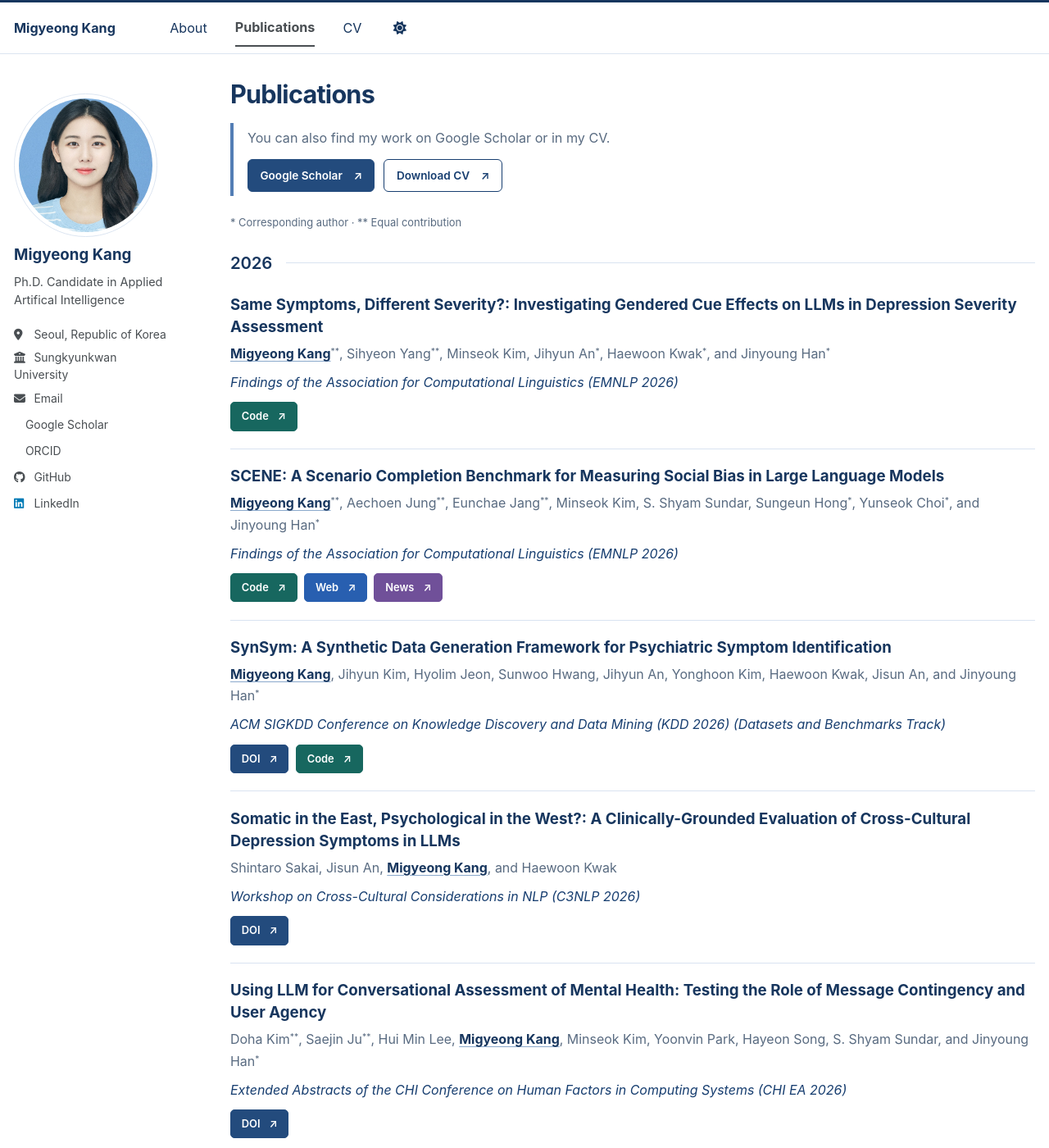
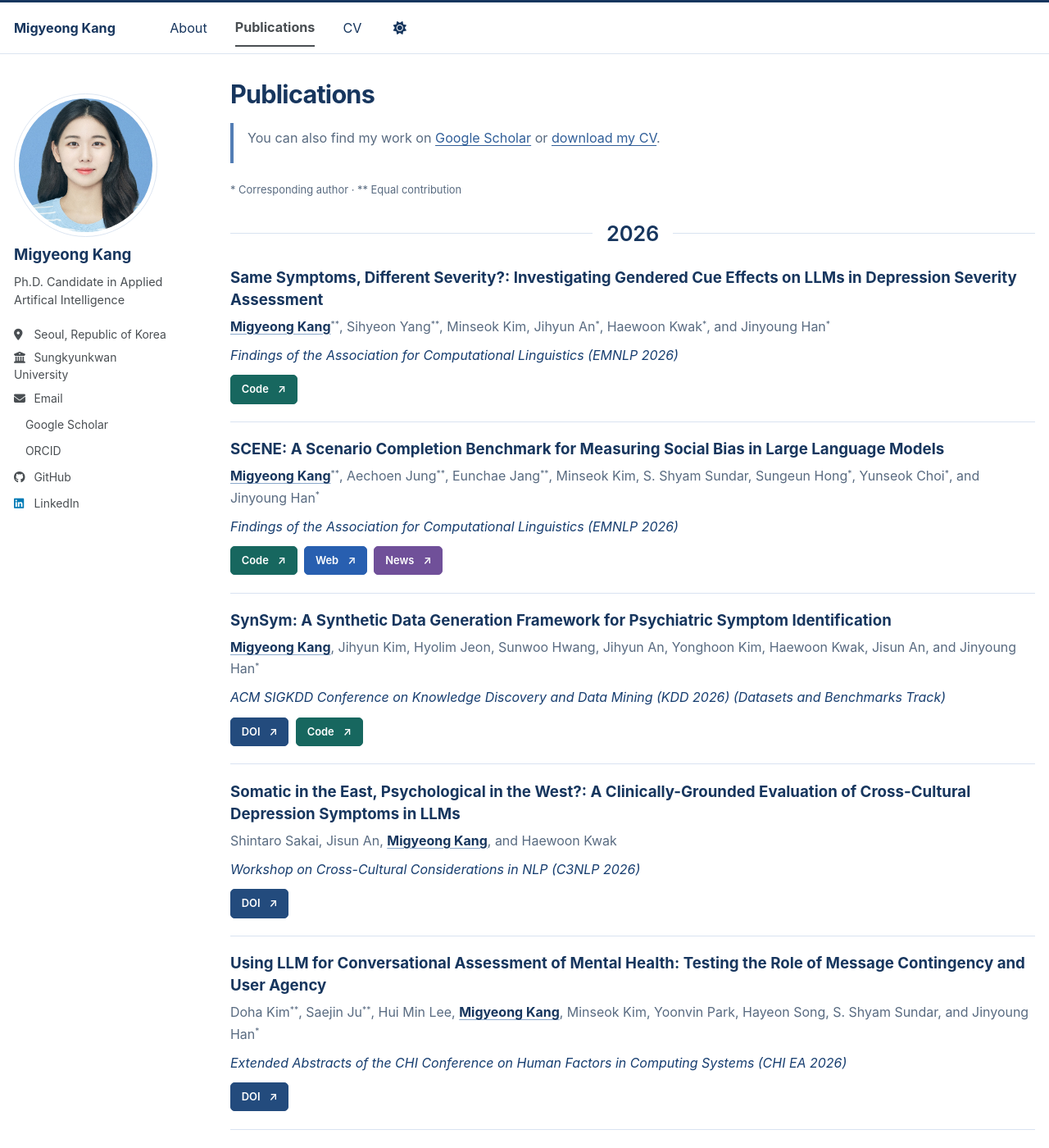
Before and after one commit to gyeong707/gyeong707.github.io, a Jekyll site: the page built from _pages/publications.html, in a window 1280 px wide and 1400 px high. Shown: the whole window at 82% size. Built offline with Jekyll 4.4.1, drawn with Linux system fonts in a browser that asks for light colours; a style sheet for code colours, icons or effects is not loaded.

Commit message:
Center year dividers and simplify publication resource links

```diff
--- a/_pages/publications.html
+++ b/_pages/publications.html
@@ -8,11 +8,7 @@ author_profile: true
 {% assign years = site.data.papers | group_by: "year" %}
 <div class="publications-page">
   <div class="publications-intro">
-    <p>You can also find my work on Google Scholar or in my CV.</p>
-    <div class="publications-resources">
-      <a href="{{ site.author.googlescholar }}">Google Scholar <span aria-hidden="true">↗</span></a>
-      <a href="{{ '/files/Migyeong_Kang_CV.pdf' | relative_url }}">Download CV <span aria-hidden="true">↗</span></a>
-    </div>
+    <p>You can also find my work on <a href="{{ site.author.googlescholar }}">Google Scholar</a> or <a href="{{ '/files/Migyeong_Kang_CV.pdf' | relative_url }}">download my CV</a>.</p>
   </div>
   <p class="publication-legend">* Corresponding author · ** Equal contribution</p>
   {% for year in years %}
--- a/_sass/layout/_publications.scss
+++ b/_sass/layout/_publications.scss
@@ -8,15 +8,13 @@
   --pub-title: #17365e;
   .publications-intro { border-left: 4px solid #537eb5; padding: .3rem 0 .3rem 1rem; margin: .8rem 0 1.3rem; }
   .publications-intro > p { margin: 0 0 .7rem; line-height: 1.65; font-size: .95rem; color: var(--pub-muted); }
-  .publications-resources { display: flex; flex-wrap: wrap; gap: .65rem; }
-  .publications-resources a { display: inline-flex; align-items: center; gap: .8rem; padding: .45rem .85rem; border: 1px solid #234b7d; border-radius: 6px; background: #234b7d; color: #fff; font-weight: 600; font-size: .8rem; text-decoration: none; }
-  .publications-resources a:last-child { background: var(--pub-card); color: var(--pub-accent); border-color: var(--pub-accent); }
-  .publications-resources a:hover { box-shadow: 0 0 0 2px #7599c1; }
+  .publications-intro a { text-decoration: underline; text-underline-offset: 3px; }
   .publication-legend { font-size: .76rem; color: var(--pub-muted); margin: 0 0 1.5rem; }
   .publication-year { margin-bottom: 2.6rem; }
   .publication-year-heading { display: flex; align-items: center; gap: 1rem; }
-  .publication-year-heading::after { content: ""; flex: 1; height: 1px; background: var(--pub-line); }
-  .publication-year-heading h2 { flex-shrink: 0; margin: 0; padding: 0; border: 0; color: var(--pub-title); font-size: 1.2rem; font-weight: 600; line-height: 1.3; letter-spacing: -.01em; scroll-margin-top: 5rem; }
+  .publication-year-heading::before,
+  .publication-year-heading::after { content: ""; flex: 1 1 0; height: 1px; background: var(--pub-line); }
+  .publication-year-heading h2 { flex-shrink: 0; margin: 0; padding: 0; border: 0; color: var(--pub-title); font-size: 1.5rem; font-weight: 600; line-height: 1.3; text-align: center; letter-spacing: -.01em; scroll-margin-top: 5rem; }
   .paper-title { margin: 0 0 .4rem; font-size: 1.1rem; line-height: 1.45; font-weight: 700; color: var(--pub-title); }
   .paper-authors { margin: 0 0 .5rem; font-size: .94rem; line-height: 1.65; color: var(--pub-muted); }
   .paper-authors strong { color: var(--pub-title); font-weight: 700; text-decoration: underline; text-underline-offset: 3px; text-decoration-color: #8ba9cc; }
```
